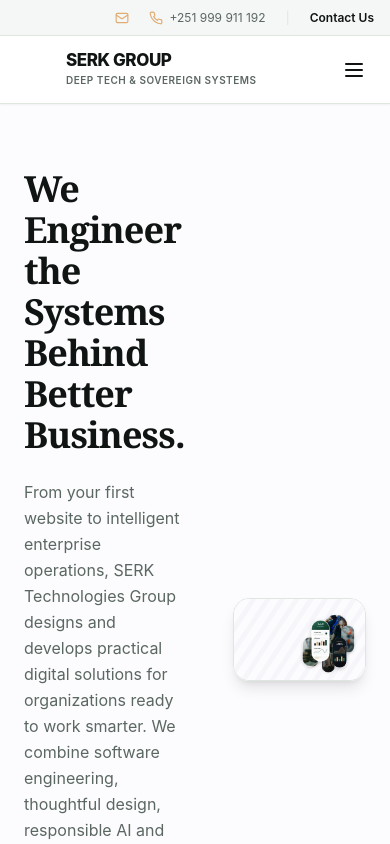
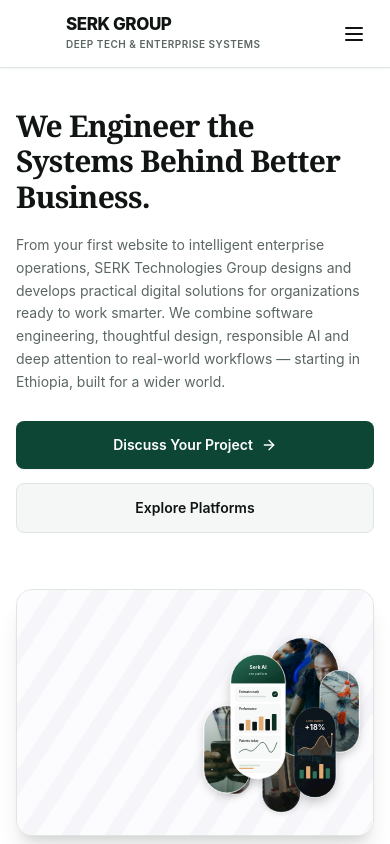
Before and after one commit to Gfani/serk-technologies-group, a Next.js app: page / in a window 390 px wide. Shown: the top 844 px of the page. Built offline with nearby package versions, Linux system fonts and the light colour scheme; no server answers; the database is empty; a web font is replaced by a local one.

Commit message:
fix(mobile): resolve hero column squish into 1-col stack, clean mobile header, and update enterprise taglines

```diff
--- a/data/site-content.json
+++ b/data/site-content.json
@@ -5,20 +5,20 @@
     "email": "serktechgroup@gmail.com",
     "phone": "+251 999 911 192",
     "address": "Mekelle, Tigray, Ethiopia",
-    "jurisdiction": "Sovereign Digital Systems",
+    "jurisdiction": "Enterprise Technology & Systems",
     "workingHours": "Mon - Sat: 8:30 AM - 6:00 PM (EAT)",
     "linkedinUrl": "https://linkedin.com",
     "telegramUrl": "https://t.me/serktech"
   },
   "header": {
-    "tagline": "Deep Tech & Sovereign Systems",
+    "tagline": "Deep Tech & Enterprise Systems",
     "ctaLabel": "Discuss Your Project",
     "ctaUrl": "/contact_us/"
   },
   "footer": {
     "visitUsHeading": "VISIT US",
     "addressLine1": "Mekelle, Tigray, Ethiopia",
-    "addressLine2": "Sovereign Digital Systems",
+    "addressLine2": "Enterprise Technology & Systems",
     "copyrightText": "Copyright \u00a9 2026 SERK Technologies Group. All rights reserved.",
     "tagline": "Innovation with Integrity"
   },
--- a/src/app/(site)/page.tsx
+++ b/src/app/(site)/page.tsx
@@ -15,47 +15,51 @@ export default async function HomePage() {
   return (
     <div className="w-full font-sans bg-white text-[#101513]">
       {/* ========================================================
-          1. HERO SECTION (Exact port 8000 design with SVG capsules)
+          1. HERO SECTION (Fully Responsive Dynamic Layout)
           ======================================================== */}
-      <section className="relative w-full min-h-[85vh] serk-hero-bg flex items-center border-b border-[#DEE6E0] overflow-hidden">
-        <div className="max-w-[1240px] w-full mx-auto px-6 sm:px-8 py-16 lg:py-24">
-          <div className="max-w-2xl lg:max-w-xl space-y-6">
-            <h1 className="text-4xl sm:text-5xl lg:text-[54px] font-bold text-[#101513] font-serif leading-[1.14] tracking-tight">
+      <section className="relative w-full bg-white border-b border-[#DEE6E0] overflow-hidden py-10 sm:py-16 lg:py-20">
+        <div className="max-w-[1240px] w-full mx-auto px-4 sm:px-6 lg:px-8">
+          <div className="grid grid-cols-1 lg:grid-cols-12 gap-8 lg:gap-12 items-center">
+            {/* Left Content Column */}
+            <div className="w-full lg:col-span-7 space-y-5 sm:space-y-6">
+              <h1 className="text-3xl sm:text-4xl md:text-5xl lg:text-[52px] font-bold text-[#101513] font-serif leading-[1.18] sm:leading-[1.14] tracking-tight">
                 {content.pages?.home?.heroTitle || 'We Engineer the Systems Behind Better Business.'}
               </h1>
 
-            <p className="text-base sm:text-[16.5px] text-[#5B6761] font-normal leading-relaxed">
+              <p className="text-sm sm:text-base lg:text-[16.5px] text-[#5B6761] font-normal leading-relaxed max-w-xl">
                 {content.pages?.home?.heroSubtitle ||
                   'From your first website to intelligent enterprise operations, SERK Technologies Group designs and develops practical digital solutions for organizations ready to work smarter. We combine software engineering, thoughtful design, responsible AI and deep attention to real-world workflows — starting in Ethiopia, built for a wider world.'}
               </p>
 
-            <div className="pt-2 flex flex-wrap gap-4 items-center">
+              <div className="pt-2 flex flex-col sm:flex-row gap-3.5 sm:items-center">
                 <Link
                   href={content.pages?.home?.heroCtaUrl || '/contact'}
-                className="inline-flex items-center gap-2 px-6 py-3.5 rounded text-sm font-semibold text-white bg-[#0D4634] hover:bg-[#2D735A] transition-colors shadow-sm"
+                  className="inline-flex items-center justify-center gap-2 px-6 py-3.5 rounded text-sm font-semibold text-white bg-[#0D4634] hover:bg-[#2D735A] transition-colors shadow-sm text-center"
                 >
                   <span>{content.pages?.home?.heroCtaLabel || 'Discuss Your Project'}</span>
                   <ArrowRight className="w-4 h-4" />
                 </Link>
                 <Link
                   href="/products"
-                className="inline-flex items-center gap-2 px-6 py-3.5 rounded text-sm font-semibold text-[#101513] bg-[#F4F7F5] hover:bg-[#DEE6E0] border border-[#DEE6E0] transition-colors"
+                  className="inline-flex items-center justify-center gap-2 px-6 py-3.5 rounded text-sm font-semibold text-[#101513] bg-[#F4F7F5] hover:bg-[#DEE6E0] border border-[#DEE6E0] transition-colors text-center"
                 >
                   <span>Explore Platforms</span>
                 </Link>
               </div>
             </div>
-        </div>
 
-        {/* Mobile Fallback preview for smaller screens where SVG background shifts */}
-        <div className="lg:hidden w-full px-6 pb-12">
-          <div className="relative aspect-[16/10] w-full rounded-2xl overflow-hidden border border-[#DEE6E0] shadow-lg">
+            {/* Right Visual Card Column (Mockup preview) */}
+            <div className="w-full lg:col-span-5 flex justify-center mt-6 lg:mt-0">
+              <div className="relative w-full max-w-[440px] aspect-[16/11] rounded-2xl overflow-hidden border border-[#DEE6E0] shadow-xl bg-[#FAFCFA]">
                 <Image
                   src="/images/serk-hero.svg"
                   alt="SERK Enterprise Architecture and Platforms"
                   fill
                   className="object-cover"
+                  priority
                 />
+              </div>
+            </div>
           </div>
         </div>
       </section>
--- a/src/components/Header.tsx
+++ b/src/components/Header.tsx
@@ -16,9 +16,9 @@ export default function Header({ theme, content }: { theme?: ThemeConfig; conten
 
   return (
     <header className="sticky top-0 z-50 w-full font-sans shadow-sm">
-      {/* ROW 1 (Utility bar) - Visible when two-row header is active */}
+      {/* ROW 1 (Utility bar) - Visible on tablet/desktop when two-row header is active */}
       {isTwoRow && (
-        <div className="bg-[#F4F7F5] border-b border-[#DEE6E0] h-[36px] text-[12.5px] text-[#5B6761] transition-all">
+        <div className="hidden md:block bg-[#F4F7F5] border-b border-[#DEE6E0] h-[36px] text-[12.5px] text-[#5B6761] transition-all">
           <div className="max-w-[1240px] mx-auto px-4 sm:px-6 h-full flex items-center justify-between">
             {/* Left Nav */}
             <div className="hidden md:flex items-center space-x-6 font-medium">
@@ -85,7 +85,7 @@ export default function Header({ theme, content }: { theme?: ThemeConfig; conten
                 SERK GROUP
               </span>
               <span className="text-[10px] font-semibold text-[#5B6761] tracking-wider uppercase mt-1">
-                Deep Tech &amp; Sovereign Systems
+                {content?.header?.tagline || 'Deep Tech & Enterprise Systems'}
               </span>
             </div>
           </Link>
--- a/src/lib/contentStore.ts
+++ b/src/lib/contentStore.ts
@@ -262,7 +262,7 @@ export async function saveStoredProject(project: ProjectItem): Promise<ProjectIt
 
   const finalProject: ProjectItem = {
     ...project,
-    id: project.id || `proj - ${ projectsList.length + 1 }`,
+    id: project.id || `proj - ${projectsList.length + 1}`,
   };
 
   if (existingIdx >= 0) {
```
Lines whose indentation alone changed are shown as unchanged.
